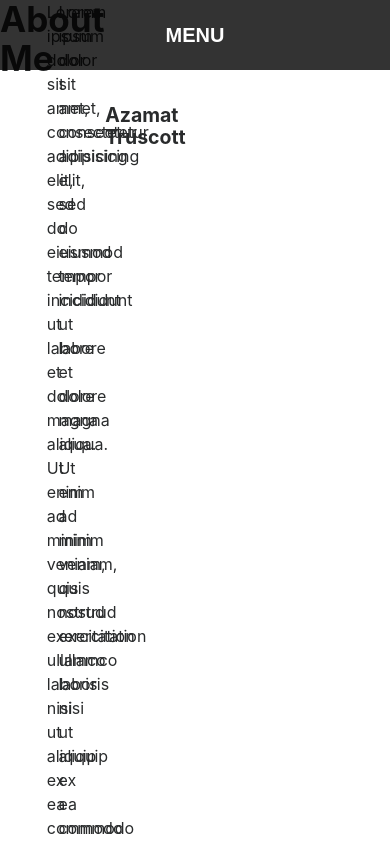
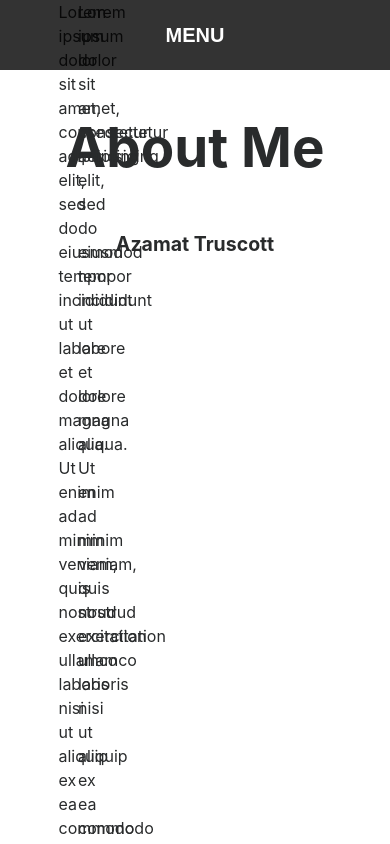
Before and after one commit to azamattruscott/azamattruscott.github.io, a plain HTML site: page AboutMe.html in a window 390 px wide. Shown: the top 844 px of the page. Drawn offline with nearby package versions, Linux system fonts and the light colour scheme; a script that the page names is missing.

Commit message:
AboutMe Skeleton and Phone layout

```diff
--- a/css/style.css
+++ b/css/style.css
@@ -1456,31 +1456,30 @@
 /*---------------ABOUT ME PAGE---------------*/
 div.AboutMe-area {
   display: grid;
-  grid-template-rows: repeat(70, 3vw);
-  grid-template-columns: repeat(75, 3vw);
-  grid-gap: 0%;
+  grid-template-rows: repeat(95, 5vw);
+  grid-template-columns: repeat(20, 5vw);
   background-color: white;
-  height: 100vh;
-  overflow-x: hidden;
 }
 
 div.page-title{
-  grid-column: 1/1;
-  grid-row: 1/1;
+  grid-column: 3/19;
+  grid-row: 7/10;
 }
 div.page-title h1{
-  font-size: 9vw;
-  font-weight: bolder;
+  font-size: 14vw;
+  font-weight: bolder;
+  text-align: center;
 }
 
 div.Name-title{
-  grid-column: 10/10;
-  grid-row: 10/10;
+  grid-column: 4/18;
+  grid-row: 13/16;
 }
 
 div.Name-title h2{
   font-size: 5vw;
   font-weight: bolder;
+  text-align: center;
 }
 
 div.picture-frame{
@@ -2292,7 +2291,6 @@
 }
 
 div.showcase-branch{
-  background: url('../img/plswork.JPG') no-repeat;
   background-size: cover;
   grid-row-start: 3;
   grid-row-end: 14;
@@ -2370,7 +2368,6 @@
 }
 
 div.showcase-branch{
-  background: url('../img/plswork.JPG') no-repeat;
   background-size: cover;
   grid-row-start: 3;
   grid-row-end: 14;
@@ -2449,7 +2446,6 @@
 }
 
 div.showcase-branch{
-  background: url('../img/plswork.JPG') no-repeat;
   background-size: cover;
   grid-row-start: 3;
   grid-row-end: 14;
@@ -3027,7 +3023,7 @@
 
 div.AboutMe-area {
   display: grid;
-  grid-template-rows: repeat(70, 3vw);
+  grid-template-rows: repeat(40, 3vw);
   grid-template-columns: repeat(75, 3vw);
   grid-gap: 0%;
   background-color: white;
```
